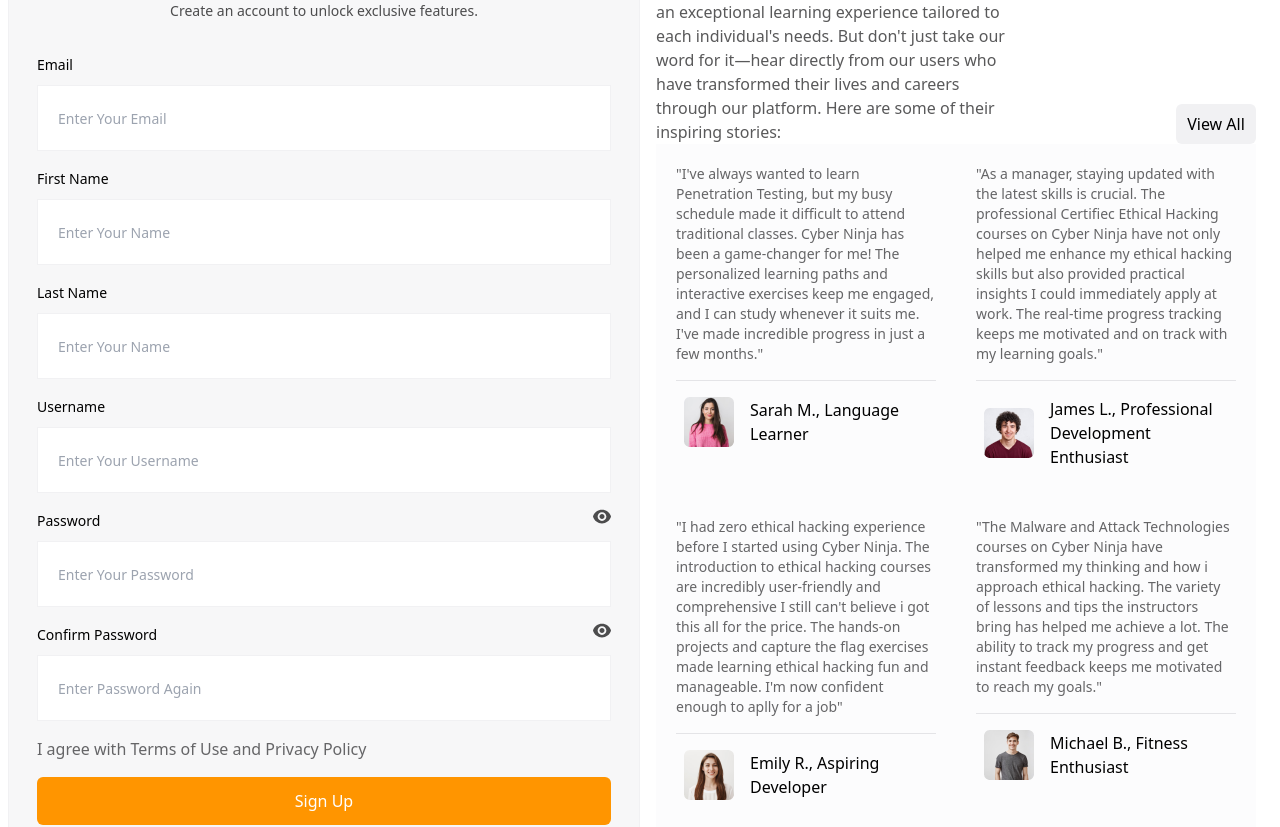
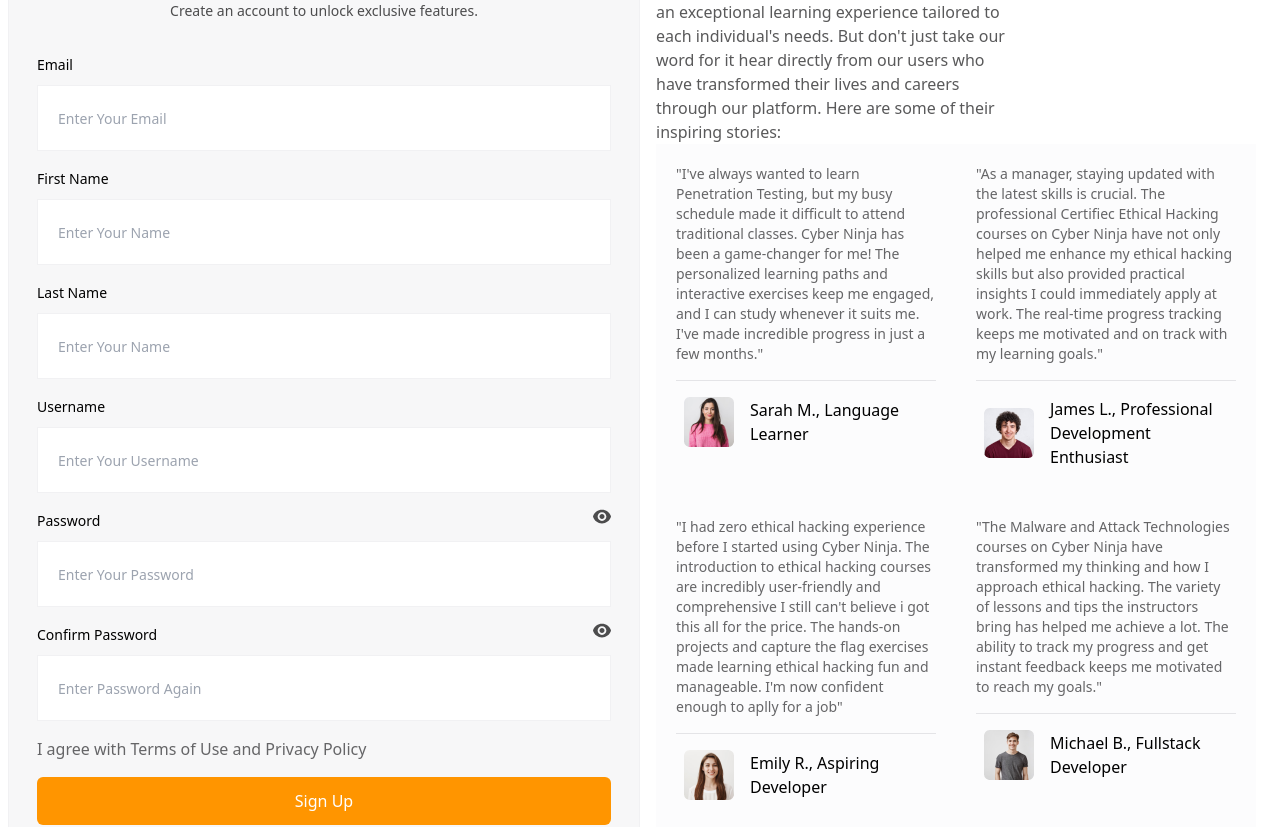
Before and after one commit to wengDavo/Cyber-ninja, a React (Create React App) app in the folder e-learning/: page /register in a window 1280 px wide. Shown: the part 476-1303 px from the top of the page. Built offline with nearby package versions, Linux system fonts and the light colour scheme; the HTML template or start-up script is replaced by a standard one; what simple-zustand-devtools would draw is missing.

Commit message:
removed unnecessary buttons

```diff
--- a/e-learning/src/components/Faqs.js
+++ b/e-learning/src/components/Faqs.js
@@ -9,16 +9,19 @@
           Frequently Asked Questions
         </h2>
         <p className="leading-6 text-grey-35 md:w-[60%] py-6">
-          Lorem ipsum dolor sit amet consectetur adipisicing elit.
+          At Cyber Ninja, we pride ourselves on providing an exceptional
+          learning experience tailored to each individual's needs. But don't
+          just take our word for it hear directly from our users who have
+          transformed their lives and careers through our platform. Here are
+          some of their inspiring stories:
         </p>
-        <button className=" h-10 bg-white-97 rounded-regular px-4 mb-4">
-          See All FAQ's
-        </button>
       </article>
       <article className="faqs grid leading-6">
-        {faqs.map((faq, idx)=>{{
-          return <Accordion {...faq} key={idx}/>
-        }})}
+        {faqs.map((faq, idx) => {
+          {
+            return <Accordion {...faq} key={idx} />;
+          }
+        })}
       </article>
     </section>
   );
--- a/e-learning/src/components/Info.js
+++ b/e-learning/src/components/Info.js
@@ -14,7 +14,7 @@
         <h3 className="font-semiBold h-10 flex items-center text-3xl md:text-4xl">
           Benefits
         </h3>
-        <div className="flex flex-col md:flex-row md:justify-between">
+        <div className="">
           <p className="leading-6 text-grey-35 md:w-[60%]">
             Our platform boasts a set of features that facilitate collaboration
             among learners, such as comprehensive learning resources,
@@ -25,9 +25,6 @@
             communication skills, which are essential in both academic and
             professional settings.
           </p>
-          <button className="w-20 h-10 rounded-regular self-end text-abs-black bg-white-95">
-            View All
-          </button>
         </div>
       </article>
       <article className="grid leading-6 gap-7 md:grid-cols-3">
@@ -147,11 +144,11 @@
         </h3>
         <div className="flex flex-col md:flex-row md:justify-between">
           <p className="leading-6 text-grey-35 md:w-[60%]">
-            Cyber Ninja provides a diverse range of courses designed to meet
-            the educational needs and interests of all our users. Our curriculum
-            is developed by experts in each field and incorporates the latest
+            Cyber Ninja provides a diverse range of courses designed to meet the
+            educational needs and interests of all our users. Our curriculum is
+            developed by experts in each field and incorporates the latest
             advancements in educational technology to ensure a comprehensive and
-            engaging learning experience. Here’s a brief overview of the courses
+            engaging learning experience. Here's a brief overview of the courses
             we offer:
           </p>
           <button className="w-20 h-10 rounded-regular bg-white-95 text-abs-black">
--- a/e-learning/src/components/Testimonials.js
+++ b/e-learning/src/components/Testimonials.js
@@ -10,17 +10,14 @@
         <h2 className="flex items-center h-10 text-3xl font-semiBold md:text-4xl">
           Testimonies
         </h2>
-        <div className="flex flex-col md:flex-row md:justify-between">
+        <div className="">
           <p className="leading-6 text-grey-35 md:w-[60%]">
             At Cyber Ninja, we pride ourselves on providing an exceptional
             learning experience tailored to each individual's needs. But don't
-            just take our word for it—hear directly from our users who have
+            just take our word for it hear directly from our users who have
             transformed their lives and careers through our platform. Here are
             some of their inspiring stories:
           </p>
-          <button className="self-end w-20 h-10 rounded-regular text-abs-black bg-white-95">
-            View All
-          </button>
         </div>
       </article>
       <article className="grid leading-6 md:grid-cols-2 ">
@@ -67,14 +64,14 @@
         </div>
         <div className="p-5 bg-white-99">
           <p className="self-end text-sm text-grey-40">
-            "The Malware and Attack Technologies courses on Cyber Ninja have transformed my thinking and how i approach ethical hacking. The variety of lessons and tips the instructors bring has
+            "The Malware and Attack Technologies courses on Cyber Ninja have transformed my thinking and how I approach ethical hacking. The variety of lessons and tips the instructors bring has
             helped me achieve a lot. The ability to track
             my progress and get instant feedback keeps me motivated to reach my
             goals."
           </p>
           <figure className="border-t-[1px] mt-4 pt-4 border-solid border-white-90 flex items-center gap-x-4 p-2">
             <img src={Michael} alt="" />
-            <figcaption>Michael B., Fitness Enthusiast</figcaption>
+            <figcaption>Michael B., Fullstack Developer</figcaption>
           </figure>
         </div>
       </article>
```
Also changed, not shown: e-learning/src/components/MyClasses.js (line endings or trailing spaces).
